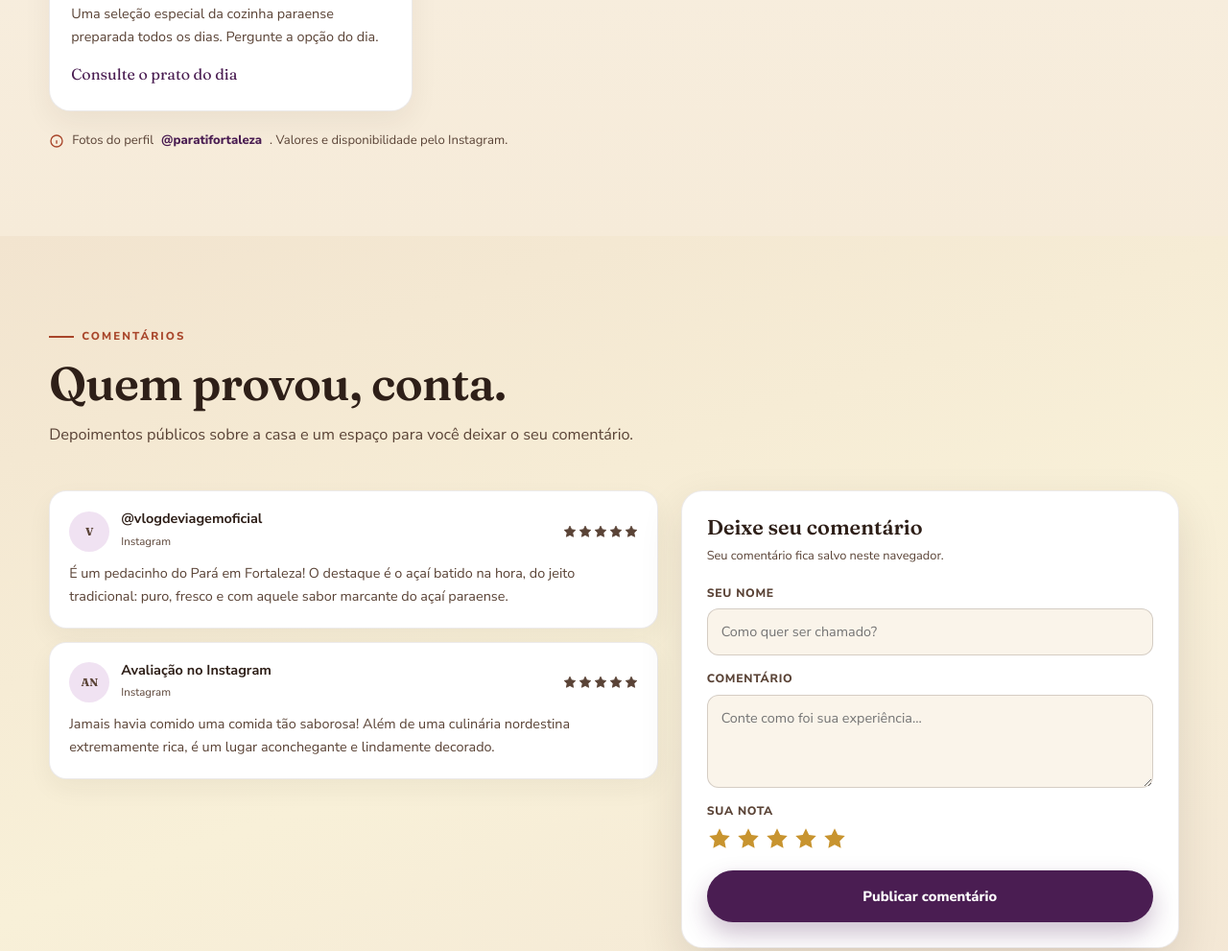
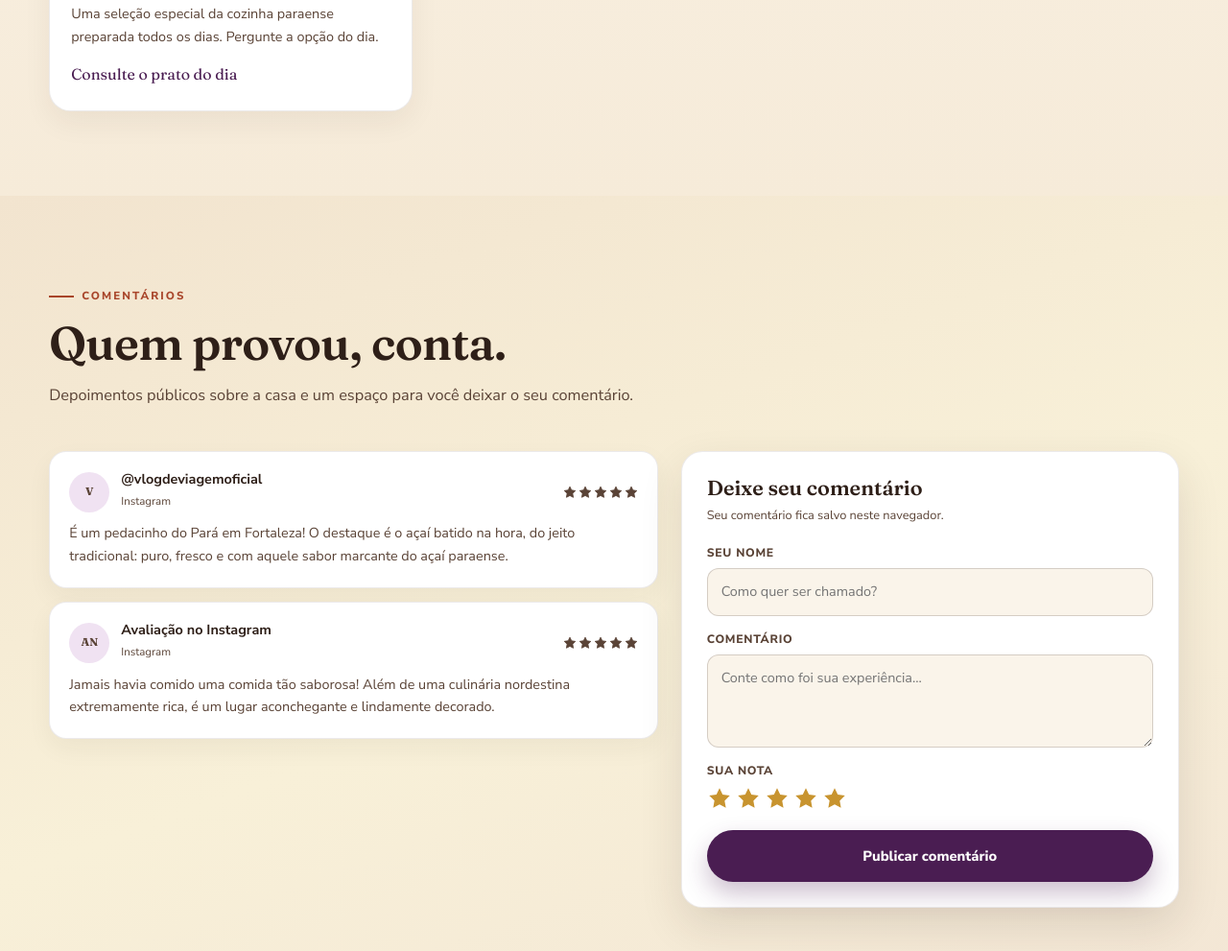
Before and after one commit to claralimadev/parati-restaurante, a plain HTML site: page index.html in a window 1280 px wide. Shown: the part 3379-4370 px from the top of the page at 96% size. Drawn offline with Linux system fonts and the light colour scheme.

Commit message:
Remove creditos do site

```diff
--- a/index.html
+++ b/index.html
@@ -531,10 +531,6 @@ button{font:inherit;cursor:pointer}
           </div>
         </article>
       </div>
-      <p class="menu-note">
-        <svg viewBox="0 0 24 24" fill="none" stroke="currentColor" stroke-width="2"><circle cx="12" cy="12" r="9"/><path d="M12 11v5M12 8h.01"/></svg>
-        Fotos do perfil <a href="https://www.instagram.com/paratifortaleza/" target="_blank" rel="noopener" style="font-weight:800;color:var(--acai)">@paratifortaleza</a>. Valores e disponibilidade pelo Instagram.
-      </p>
     </div>
   </section>
 
@@ -623,7 +619,6 @@ button{font:inherit;cursor:pointer}
 <footer class="site-footer">
   <div class="container footer-inner">
     <span>© <span id="year"></span> Pará-Ti Restaurante · Av. Central, 34 — Cidade 2000</span>
-    <span>Feito com sabor do Pará · <a href="https://www.instagram.com/paratifortaleza/" target="_blank" rel="noopener">@paratifortaleza</a></span>
   </div>
 </footer>
 
```
